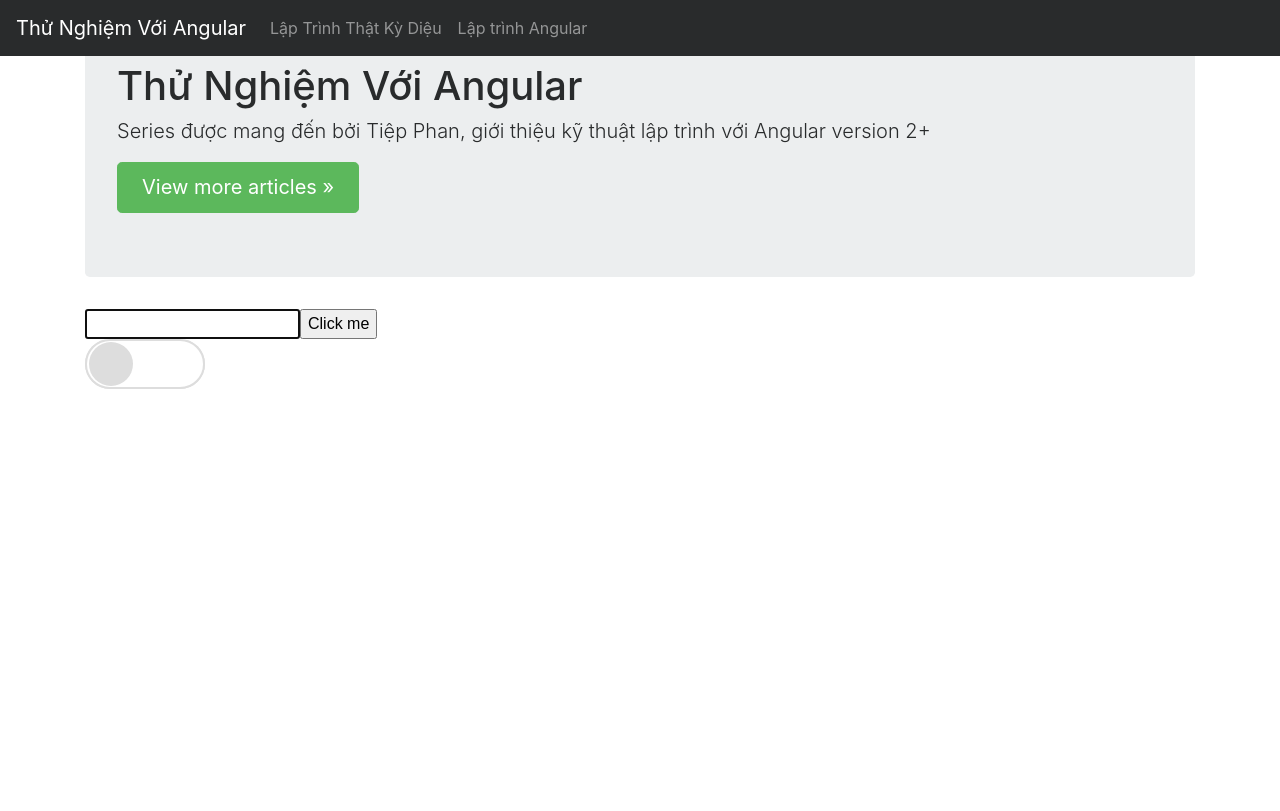
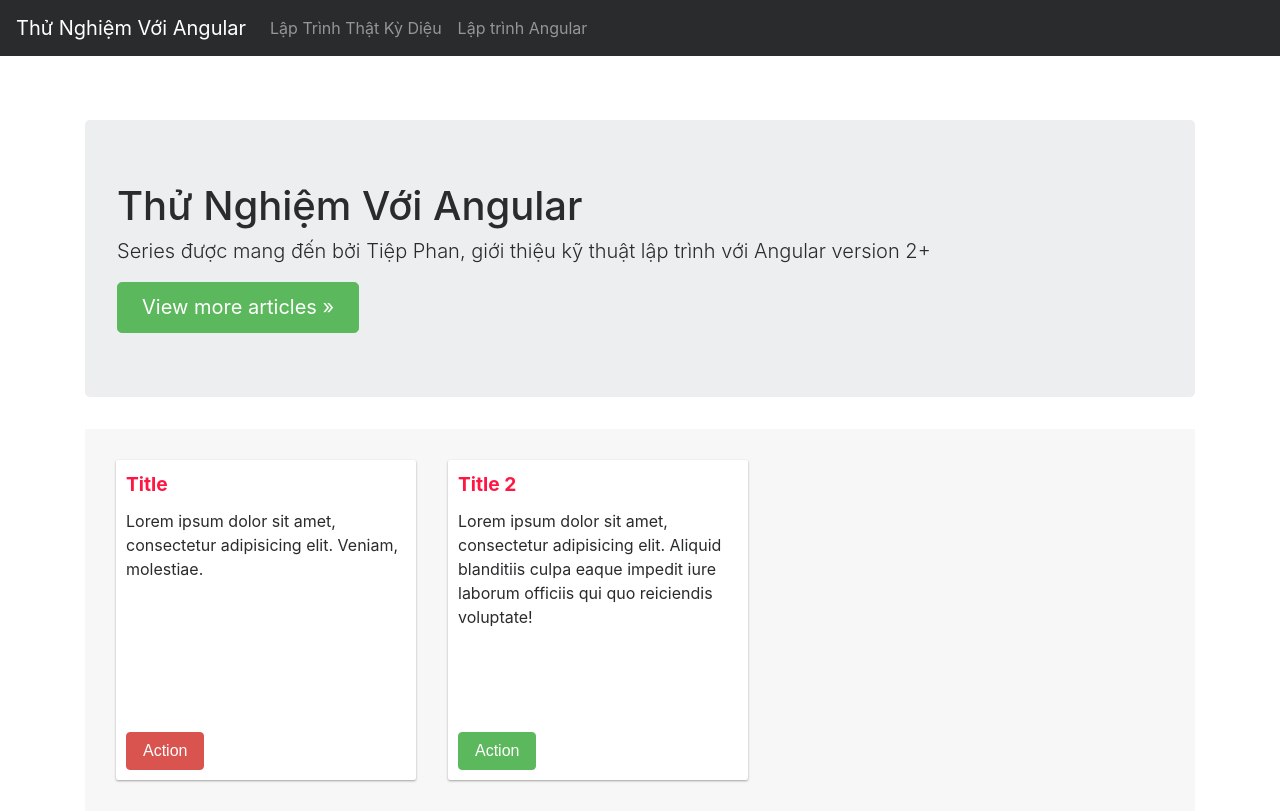
Before and after one commit to Junreturn1982/Angular2_basic, an Angular app in the folder 02demo/client/: page / in a window 1280 px wide. Built offline with nearby package versions, Linux system fonts and the light colour scheme.

Commit message:
ng-content

```diff
--- a/02demo/client/src/app/app.component.html
+++ b/02demo/client/src/app/app.component.html
@@ -1,5 +1,6 @@
 <nav class="navbar navbar-toggleable-md navbar-inverse fixed-top bg-inverse">
-  <button class="navbar-toggler navbar-toggler-right" type="button" data-toggle="collapse" data-target="#navbarCollapse" aria-controls="navbarCollapse" aria-expanded="false" aria-label="Toggle navigation">
+  <button class="navbar-toggler navbar-toggler-right" type="button" data-toggle="collapse" data-target="#navbarCollapse"
+          aria-controls="navbarCollapse" aria-expanded="false" aria-label="Toggle navigation">
     <span class="navbar-toggler-icon"></span>
   </button>
   <a class="navbar-brand" href="#">Thử Nghiệm Với Angular</a>
@@ -9,7 +10,8 @@
         <a class="nav-link" target="_blank" href="http://www.tiepphan.com">Lập Trình Thật Kỳ Diệu <span class="sr-only">(current)</span></a>
       </li>
       <li class="nav-item">
-        <a class="nav-link" target="_blank" href="http://www.tiepphan.com/category/web/lap-trinh-angular-2/">Lập trình Angular</a>
+        <a class="nav-link" target="_blank" href="http://www.tiepphan.com/category/web/lap-trinh-angular-2/">Lập trình
+          Angular</a>
       </li>
     </ul>
   </div>
@@ -27,9 +29,24 @@
        role="button">View more articles &raquo;</a>
   </div>
   <div class="tp-app__content">
-    <!-- #nameInput: template variable -->
-    <input type="text" #nameInput>
-    <button (click)="sayHello(nameInput.value)">Click me</button>
-    <hoang-switches #switches></hoang-switches>
+    <tp-card>
+      <header class="tp-card__title" data-header>Title</header>
+      <footer class="tp-card__footer">
+        <button class="tp-button btn btn-danger">Action</button>
+      </footer>
+      <div class="tp-card__content">
+        Lorem ipsum dolor sit amet, consectetur adipisicing elit. Veniam, molestiae.
+      </div>
+    </tp-card>
+    <div class="tp-card">
+      <header class="tp-card__title">Title 2</header>
+      <div class="tp-card__content">
+        Lorem ipsum dolor sit amet, consectetur adipisicing elit. Aliquid blanditiis culpa eaque impedit iure laborum
+        officiis qui quo reiciendis voluptate!
+      </div>
+      <footer class="tp-card__footer">
+        <button class="tp-button btn btn-success">Action</button>
+      </footer>
+    </div>
   </div>
 </div>
--- a/02demo/client/src/app/app.component.ts
+++ b/02demo/client/src/app/app.component.ts
@@ -11,20 +11,7 @@
   // `,
   styleUrls: ['./app.component.css']
 })
-export class AppComponent implements AfterViewInit {
+export class AppComponent {
   title = 'app first: Hello Hoang';
-  @ViewChild('nameInput') name: ElementRef;
-  @ViewChild('switches') switches: SwitchesComponent;
 
-  sayHello() {
-    console.log(this.name.nativeElement.value);
-    this.switches.toggle();
-  }
-
-  ngAfterViewInit() {
-    this.name.nativeElement.focus();
-  }
-  // onSubmit(formValue: any) {
-  //   console.log(formValue);
-  // }
 }
--- a/02demo/client/src/app/app.module.ts
+++ b/02demo/client/src/app/app.module.ts
@@ -4,11 +4,13 @@
 
 import { AppComponent } from './app.component';
 import { SwitchesComponent } from "app/container/switches/switches.component";
+import { CardComponent } from 'app/card/card.component';
 
 @NgModule({
   declarations: [
     AppComponent,
-    SwitchesComponent
+    SwitchesComponent,
+    CardComponent
   ],
   imports: [
     BrowserModule,
--- /dev/null
+++ b/02demo/client/src/app/card/card.component.html
@@ -0,0 +1,7 @@
+<div class="tp-card">
+  <!--<ng-content></ng-content>-->
+   <!--<ng-content select="header[data-header]"></ng-content>-->
+  <ng-content select="header"></ng-content>
+  <ng-content select=".tp-card__content"></ng-content>
+  <ng-content select="footer"></ng-content>
+</div>
--- /dev/null
+++ b/02demo/client/src/app/card/card.component.scss
@@ -0,0 +1,29 @@
+.tp-card {
+  display: inline-block;
+}
+.tp-card {
+  background: #fff;
+  border-radius: 2px;
+  display: inline-block;
+  vertical-align: middle;
+  min-height: 320px;
+  margin: 1rem;
+  padding: 10px;
+  position: relative;
+  width: 300px;
+  box-shadow: 0 1px 3px rgba(0,0,0,0.12), 0 1px 2px rgba(0,0,0,0.24);
+  transition: all 0.3s cubic-bezier(.25,.8,.25,1);
+  &:hover {
+    box-shadow: 0 14px 28px rgba(0,0,0,0.25), 0 10px 10px rgba(0,0,0,0.22);
+  }
+  &__title {
+    margin: 0 0 10px 0;
+    font-size: 1.2rem;
+    color: #FF1744;
+    font-weight: 700;
+  }
+  &__footer {
+    position: absolute;
+    bottom: 10px;
+  }
+}
--- /dev/null
+++ b/02demo/client/src/app/card/card.component.ts
@@ -0,0 +1,13 @@
+import { Component, ViewEncapsulation } from '@angular/core';
+
+@Component({
+  selector: 'tp-card',
+  templateUrl: './card.component.html',
+  styleUrls: ['./card.component.scss'],
+  encapsulation: ViewEncapsulation.None
+})
+export class CardComponent {
+
+  constructor() { }
+
+}
--- a/02demo/client/src/styles.css
+++ /dev/null
@@ -1 +0,0 @@
-/* You can add global styles to this file, and also import other style files */
--- /dev/null
+++ b/02demo/client/src/styles.scss
@@ -0,0 +1,57 @@
+/* You can add global styles to this file, and also import other style files */
+/**
+ * ==================================================
+ * global style
+ * ==================================================
+ */
+html {
+  box-sizing: border-box;
+}
+* {
+  box-sizing: inherit;
+  &::before,
+  &::after {
+    box-sizing: inherit;
+  }
+}
+.tp-app {
+  &__jumbotron {
+    margin-top: 120px;
+  }
+  &__content {
+    background: #f7f7f7;
+    padding: 15px;
+  }
+}
+
+/**
+ * ==================================================
+ * card style
+ * ==================================================
+ */
+.tp-card {
+  background: #fff;
+  border-radius: 2px;
+  display: inline-block;
+  vertical-align: middle;
+  min-height: 320px;
+  margin: 1rem;
+  padding: 10px;
+  position: relative;
+  width: 300px;
+  box-shadow: 0 1px 3px rgba(0,0,0,0.12), 0 1px 2px rgba(0,0,0,0.24);
+  transition: all 0.3s cubic-bezier(.25,.8,.25,1);
+  &:hover {
+    box-shadow: 0 14px 28px rgba(0,0,0,0.25), 0 10px 10px rgba(0,0,0,0.22);
+  }
+  &__title {
+    margin: 0 0 10px 0;
+    font-size: 1.2rem;
+    color: #FF1744;
+    font-weight: 700;
+  }
+  &__footer {
+    position: absolute;
+    bottom: 10px;
+  }
+}
```
Also changed, not shown: 02demo/client/.angular-cli.json, 1 other file (tests, documents, lock files or other folders).
